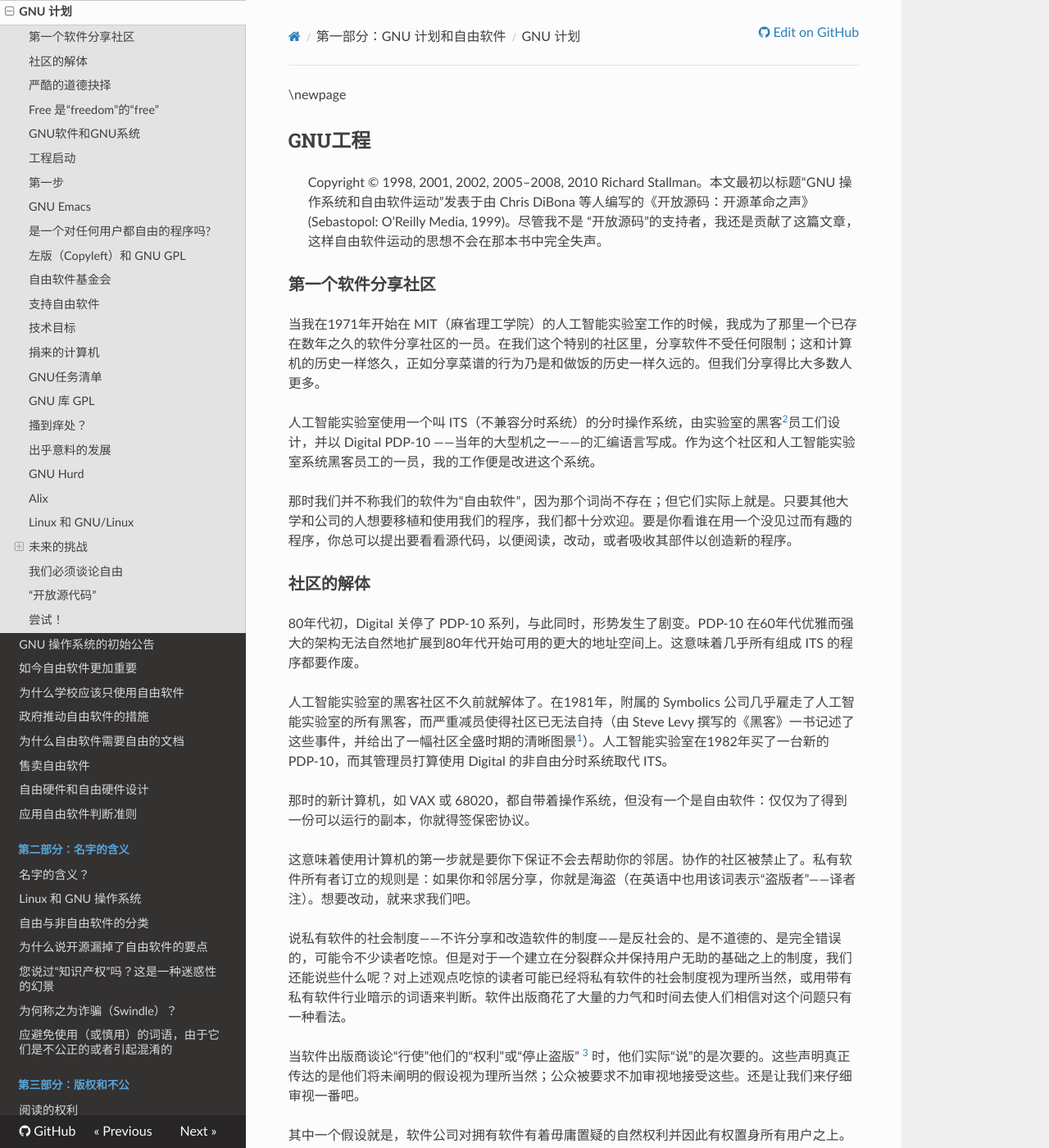
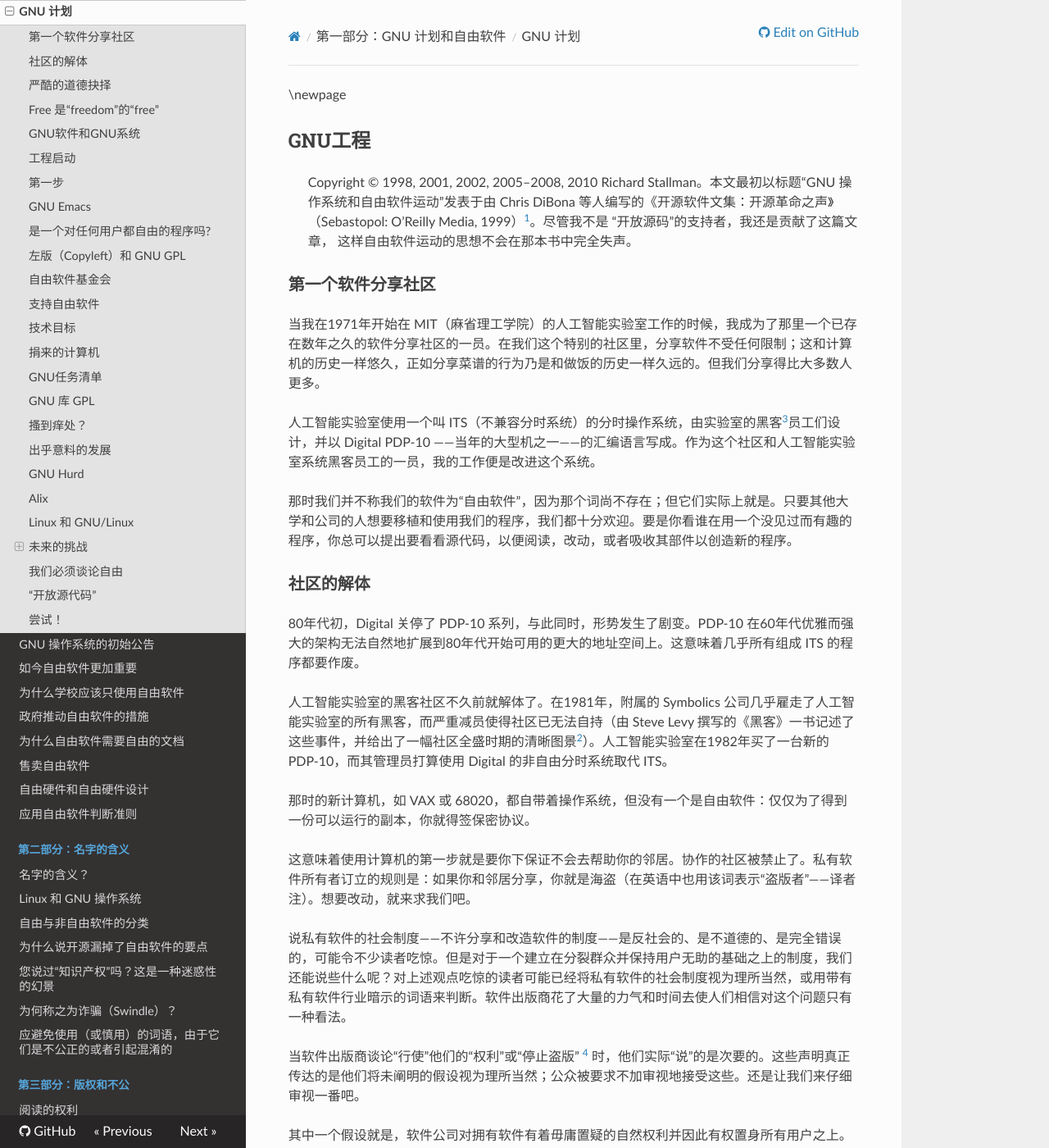
Before and after one commit to beijinglug/fsfs-zh, an MkDocs documentation site: the page built from docs/thegnuproject.md, in a window 1280 px wide and 1400 px high. Shown: the whole window at 82% size. Built offline with MkDocs 1.6.1, drawn with Linux system fonts in a browser that asks for light colours; nearby versions of some CDN libraries; old or Windows-style settings are respelled for this version of MkDocs; some of the changed lines change nothing that is shown; some of the changed text lies outside the part shown.

Commit message:
add translate footnote to gnu

```diff
--- a/docs/thegnuproject.md
+++ b/docs/thegnuproject.md
@@ -1,7 +1,9 @@
 \newpage
 ## GNU工程
 
-> Copyright © 1998, 2001, 2002, 2005–2008, 2010 Richard Stallman。本文最初以标题“GNU 操作系统和自由软件运动”发表于由 Chris DiBona 等人编写的《开放源码：开源革命之声》(Sebastopol: O’Reilly Media, 1999)。尽管我不是 “开放源码”的支持者，我还是贡献了这篇文章， 这样自由软件运动的思想不会在那本书中完全失声。
+> Copyright © 1998, 2001, 2002, 2005–2008, 2010 Richard Stallman。本文最初以标题“GNU 操作系统和自由软件运动”发表于由 Chris DiBona 等人编写的《开源软件文集：开源革命之声》（Sebastopol: O’Reilly Media, 1999）[^thegnu-0]。尽管我不是 “开放源码”的支持者，我还是贡献了这篇文章， 这样自由软件运动的思想不会在那本书中完全失声。
+
+[^thegnu-0]: 《开源软件文集：开源革命之声》一书中译本已由中国电力出版社于1999年12月出版，洪峰译。——译者注
 
 ### 第一个软件分享社区
 
```
